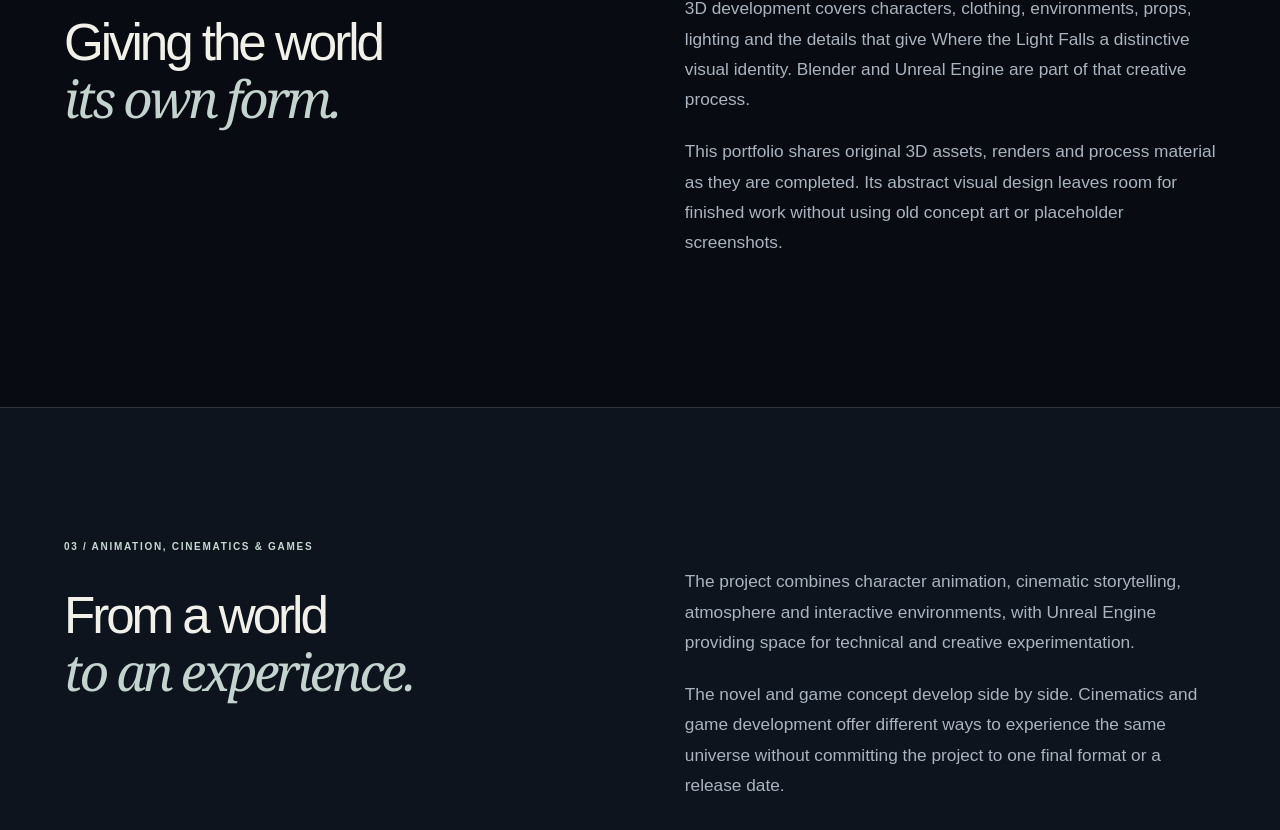
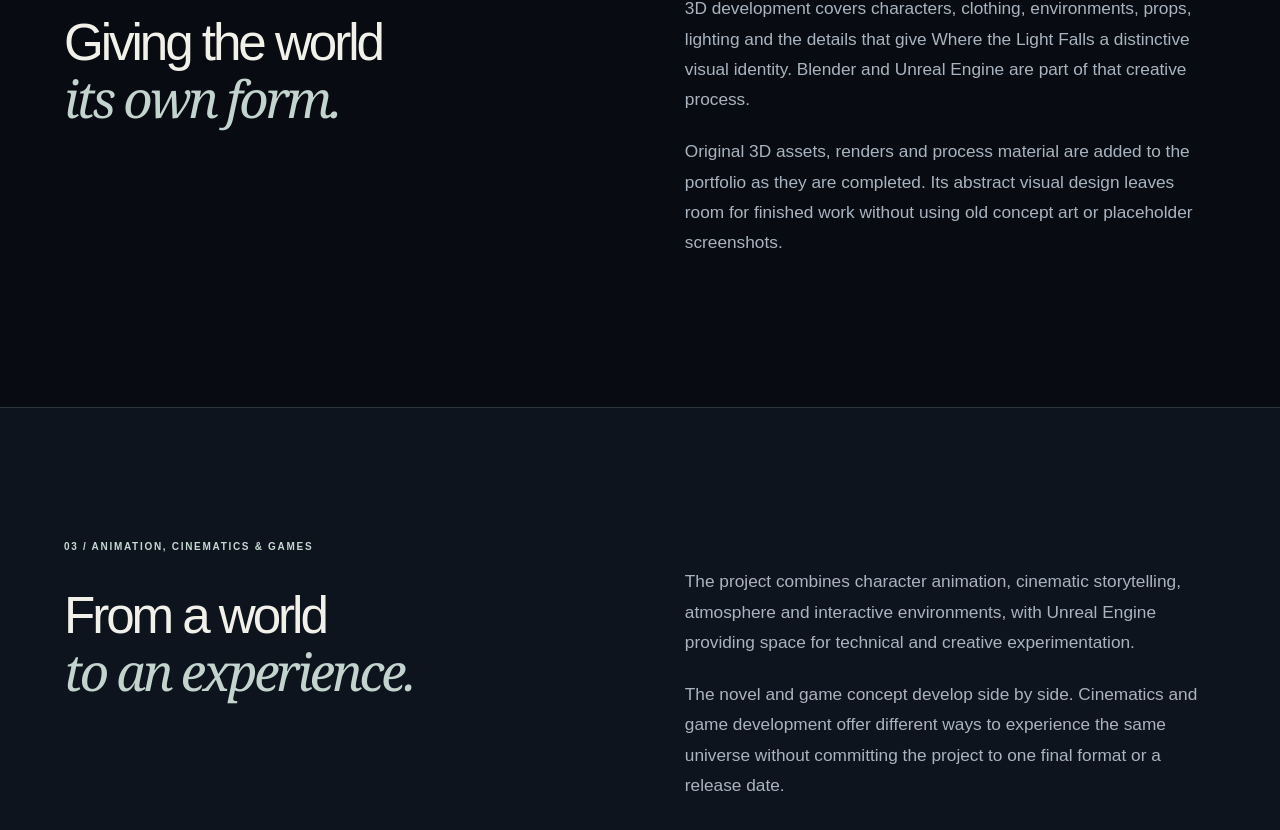
Before and after one commit to BryanRoubos/roubos, a Next.js app: page /where-the-light-falls in a window 1280 px wide. Shown: the part 2496-3326 px from the top of the page. Built offline with nearby package versions, Linux system fonts and the light colour scheme.

Commit message:
Keep portfolio copy evergreen and JSX lint-safe

```diff
--- a/src/app/where-the-light-falls/page.tsx
+++ b/src/app/where-the-light-falls/page.tsx
@@ -7,7 +7,7 @@ export default function Creative(){return (<>
 <PageHeading index="02" label="MY CREATIVE PROJECT" title="Where the" accent="Light Falls." description="Some stories stay with you long after you've put them down. I wanted to make one of my own. Where the Light Falls is the original fantasy universe I'm shaping through writing, 3D creation, animation, cinematics and an evolving game concept." />
 <section className="section-space"><div className="shell writing-feature"><div className="writing-art"><span>ORIGINAL UNIVERSE / IN DEVELOPMENT</span><div className="writing-art-center"><span>W</span><i>WHERE THE<br/>LIGHT FALLS</i></div><span>WRITING · 3D · ANIMATION · CINEMATICS · GAMES</span></div><div className="writing-copy"><span className="eyebrow">ONE PROJECT / MULTIPLE MEDIUMS</span><h2>One world.<br/><em>Many ways to tell it.</em></h2><p><em>Where the Light Falls</em> started with a question: what would it feel like to be one ordinary person in a city shaped by forces you barely understand? That became a grounded fantasy world of divided districts, loss, small acts of kindness and difficult choices.</p><p>Writing explores the people and places. 3D development gives characters, architecture and atmosphere a visual form. Animation and cinematics translate moments into scenes, while game development explores the world as an interactive experience. The novel and game concept develop alongside one another, each informing the other.</p><p>It&apos;s one original universe explored through different creative disciplines, with completed work and releases documented as they develop.</p></div></div></section>
 <section id="writing" className="section-space panel-section"><div className="shell two-column-section"><div><span className="eyebrow">01 / WRITING</span><h2>It began<br/><em>on the page.</em></h2></div><div className="prose"><p>The original novel follows Elias Varek, a young man searching for his missing sister in a city divided between the Upper City and the districts below. I wanted his journey to feel personal, even as the world around him is much larger.</p><p>The novel is in development. A draft of Chapter One is available to read publicly, and feedback helps refine the writing. The characters, their choices and the world around them remain at the centre of the project.</p><a href={site.wtl} className="text-link" target="_blank" rel="noopener noreferrer">Visit the public reader website <span aria-hidden="true">↗</span></a></div></div></section>
-<section id="3d" className="section-space"><div className="shell two-column-section"><div><span className="eyebrow">02 / 3D DEVELOPMENT</span><h2>Giving the world<br/><em>its own form.</em></h2></div><div className="prose"><p>3D development covers characters, clothing, environments, props, lighting and the details that give Where the Light Falls a distinctive visual identity. Blender and Unreal Engine are part of that creative process.</p><p>This portfolio shares original 3D assets, renders and process material as they are completed. Its abstract visual design leaves room for finished work without using old concept art or placeholder screenshots.</p></div></div></section>
+<section id="3d" className="section-space"><div className="shell two-column-section"><div><span className="eyebrow">02 / 3D DEVELOPMENT</span><h2>Giving the world<br/><em>its own form.</em></h2></div><div className="prose"><p>3D development covers characters, clothing, environments, props, lighting and the details that give Where the Light Falls a distinctive visual identity. Blender and Unreal Engine are part of that creative process.</p><p>Original 3D assets, renders and process material are added to the portfolio as they are completed. Its abstract visual design leaves room for finished work without using old concept art or placeholder screenshots.</p></div></div></section>
 <section id="game-development" className="section-space panel-section"><div className="shell two-column-section"><div><span className="eyebrow">03 / ANIMATION, CINEMATICS &amp; GAMES</span><h2>From a world<br/><em>to an experience.</em></h2></div><div className="prose"><p>The project combines character animation, cinematic storytelling, atmosphere and interactive environments, with Unreal Engine providing space for technical and creative experimentation.</p><p>The novel and game concept develop side by side. Cinematics and game development offer different ways to experience the same universe without committing the project to one final format or a release date.</p></div></div></section>
 <section className="next-page"><div className="shell"><span>BEHIND THE PROJECT</span><Link href="/about">About Bryan <span aria-hidden="true">↗</span></Link></div></section>
 </>);}
```
